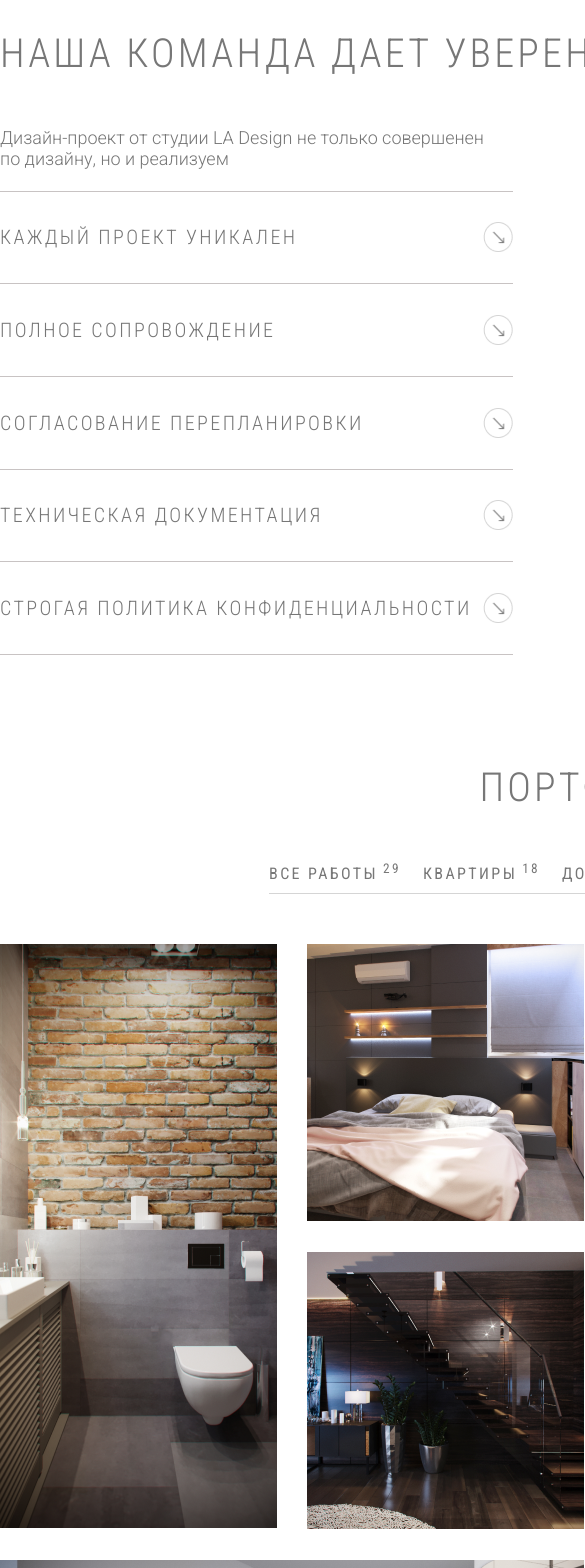
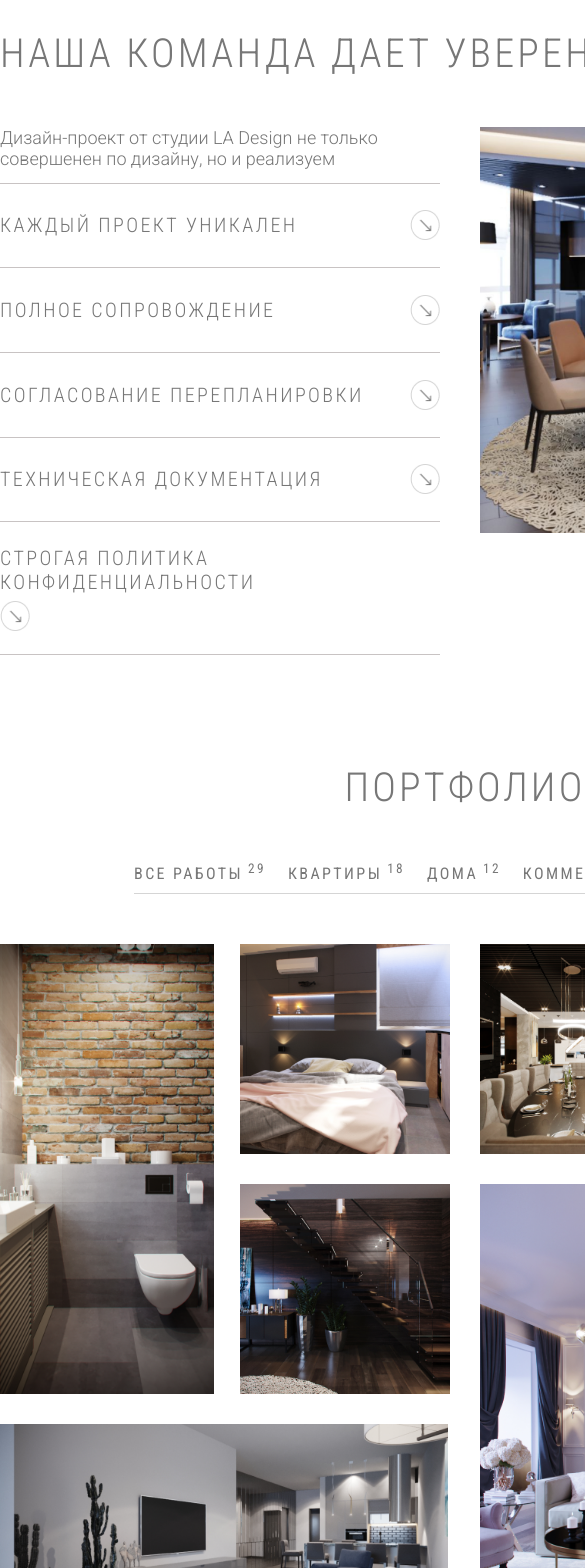
Before and after one commit to arinaab/ladesign-vue, a Vue app: page / in a window 390 px wide. Shown: the part 920-2488 px from the top of the page, 585 px wide, since content can reach past the window. Built offline with nearby package versions, Linux system fonts and the light colour scheme.

Commit message:
add adaptive max-width 1200px

```diff
--- a/src/components/ConfidenceApp/style.scss
+++ b/src/components/ConfidenceApp/style.scss
@@ -1,13 +1,6 @@
 .confidence {
   width: 100%;
   height: 625px;
-  &__title {
-    //font-weight: 300;
-    //font-size: 40px;
-    //letter-spacing: 0.08em;
-    //text-transform: uppercase;
-    //color: #777777;
-  }
   &__wrapper {
     margin-top: 50px;
     display: flex;
@@ -75,3 +68,26 @@
 .fade-leave-to {
   opacity: 0;
 }
+@media (max-width: 1200px) {
+  .confidence {
+    &__info {
+      width: 440px;
+    }
+    &__img {
+      width: 450px;
+      margin-left: 40px;
+      img {
+        width: 100%;
+      }
+    }
+  }
+}
+@media (max-width: 991px) {
+
+}
+@media (max-width: 767px) {
+
+}
+@media (max-width: 575px) {
+
+}
--- a/src/components/PortfolioApp/style.scss
+++ b/src/components/PortfolioApp/style.scss
@@ -121,3 +121,24 @@
     }
   }
 }
+@media (max-width: 1200px) {
+  .portfolio {
+    &__items {
+      grid-template-columns: repeat(4, 210px);
+      grid-template-rows: repeat(4, 210px);
+      img {
+        max-width: 214%;
+        height: 100%;
+      }
+    }
+  }
+}
+@media (max-width: 991px) {
+
+}
+@media (max-width: 767px) {
+
+}
+@media (max-width: 575px) {
+
+}
--- a/src/views/MainView/style.scss
+++ b/src/views/MainView/style.scss
@@ -2,3 +2,17 @@
   width: 1200px;
   margin: 150px auto 0;
 }
+@media (max-width: 1200px) {
+  .container {
+    width: 930px;
+  }
+}
+@media (max-width: 991px) {
+
+}
+@media (max-width: 767px) {
+
+}
+@media (max-width: 575px) {
+
+}
```
Also changed, not shown: src/components/HeaderApp/style.scss (+12 -0 lines), src/components/PromoApp/style.scss (+11 -0 lines).
